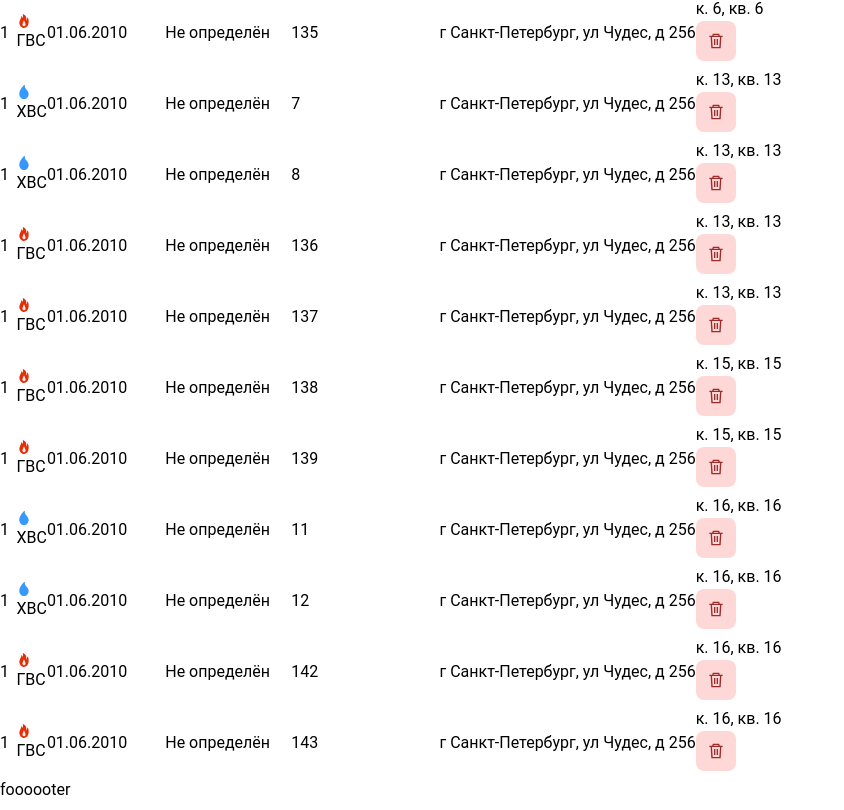
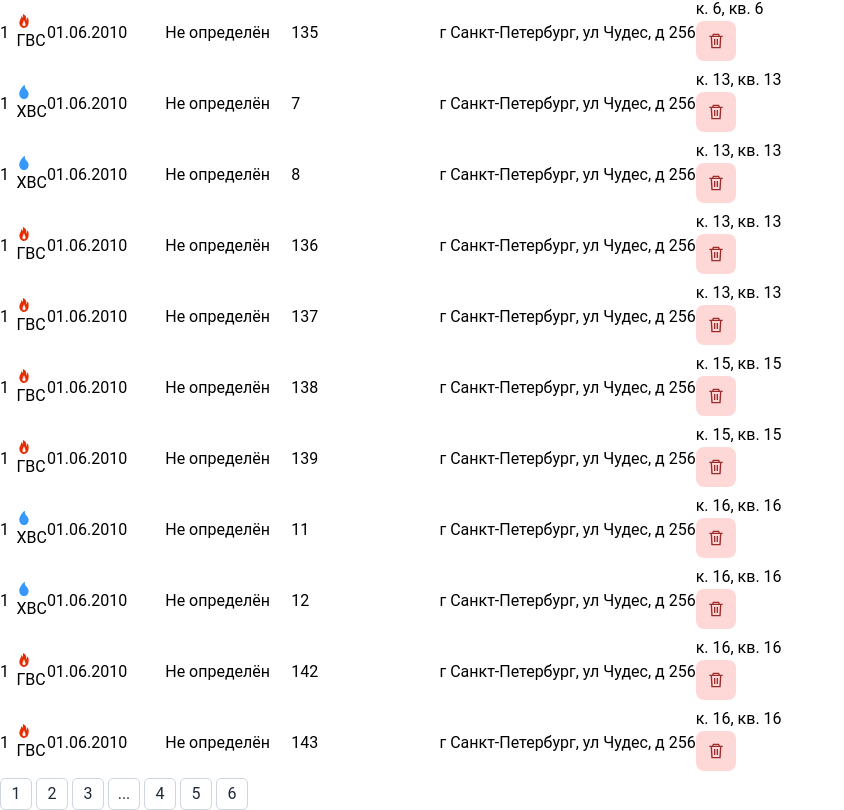
Before and after one commit to EgorVolg/counters, a React (Vite) app: page / in a window 1280 px wide. Shown: the part 690-1500 px from the top of the page, without its empty margins (0-844 px from the left). Built offline with nearby package versions, Linux system fonts and the light colour scheme; data requests are answered from the project's data file.

Commit message:
Added pagination component

```diff
--- a/src/App.tsx
+++ b/src/App.tsx
@@ -22,7 +22,7 @@ export const App = () => {
   }, [updateAreas, updateMeters, dataAreas, dataMeters]);
 
   return (
-    <div className=" bg-neutral-50 ">
+    <div className=" bg-neutral-50">
       <header className="text-2xl pt-4 pl-4">
         <strong>Список счётчиков</strong>
       </header>
--- a/src/components/Itemslist.tsx
+++ b/src/components/Itemslist.tsx
@@ -7,8 +7,12 @@ import {
   useGetMetersQuery,
   useRemoveItemMutation,
 } from "../api/makeRequest.ts";
+import {TableFooter} from "./TableFooter.tsx";
+import { useState } from "react";
 
 export const ItemsList = () => {
+  const [pageNumber, setPageNumber] = useState(1);
+
   const { meters } = useMeters();
   const { areas } = useAreas();
 
@@ -37,7 +41,9 @@ export const ItemsList = () => {
           <tbody className="">{createMeter}</tbody>
         </table>
       </div>
-      <div className="border border-solid border-gray-200 px-2 rounded-b-lg">foooooter</div>
+      <div className="border border-solid border-gray-200 min-h-8 rounded-b-lg">
+        <TableFooter />
+      </div>
     </main>
   );
 };
--- a/src/components/NavItemsTopBar.tsx
+++ b/src/components/NavItemsTopBar.tsx
@@ -12,7 +12,7 @@ export const NavItemsListMap = () => {
   return navItemsList.map((str: { title: string }, index: number) => (
     <td
       key={index}
-      className="p-2 font-semibold text-neutral-500
+      className="p-2 min-h-8 font-semibold text-neutral-500
        bg-[#F0F3F7] top-0 sticky z-[1] font-roboto"
     >
       {str.title}
--- /dev/null
+++ b/src/components/TableFooter.tsx
@@ -0,0 +1,9 @@
+import React from "react";
+
+export const TableFooter = () => (
+  <div className="flex justify-end items-center p-2">
+    {[1, 2, 3, "...", 4, 5, 6].map((pageNumber) => (
+      <button key={pageNumber} className="paginationButton">{pageNumber}</button>
+    ))}
+  </div>
+);
--- a/src/index.css
+++ b/src/index.css
@@ -7,7 +7,8 @@
   margin: 0;
   box-sizing: border-box;
   font-family: "roboto", sans-serif;
- }
+  overflow: hidden;
+}
 
 ::-webkit-scrollbar {
   width: 5px;
@@ -25,3 +26,14 @@
 ::-webkit-scrollbar-thumb:hover {
   background: #5e6674;
 }
+
+.paginationButton {
+  width: 32px;
+  height: 32px;
+  border: 1px solid #ced5de;
+  border-radius: 5px;
+  cursor: pointer;
+  background-color: #fff;
+  color: #1f2939;
+  margin-right: 4px;
+}
```
